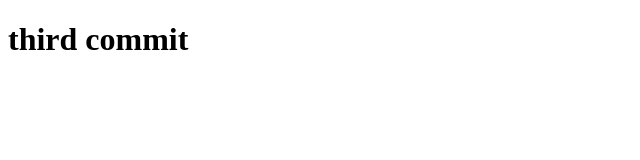
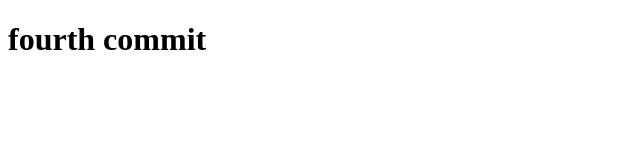
Before and after one commit to vaishnavirajguru977/gitRepo, a plain HTML site: page index.html in a window 1280 px wide. Shown: the whole page, without its empty margins (0-640 px from the left). Drawn offline with Linux system fonts and the light colour scheme.

Commit message:
v4 of index.html

```diff
--- a/index.html
+++ b/index.html
@@ -6,6 +6,6 @@
     <title>Document</title>
 </head>
 <body>
-    <h1>third commit</h1>
+    <h1>fourth commit</h1>
 </body>
 </html>
```
